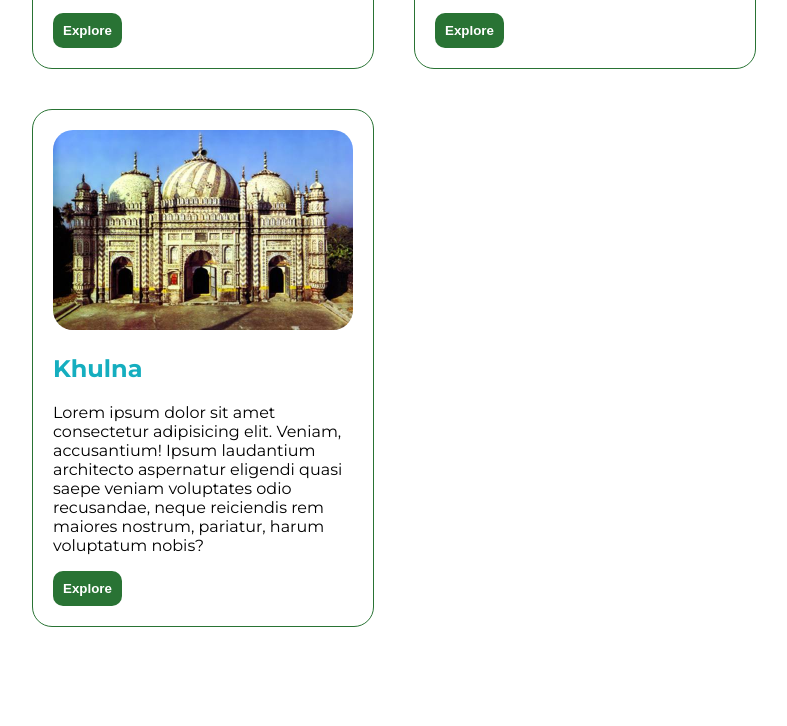
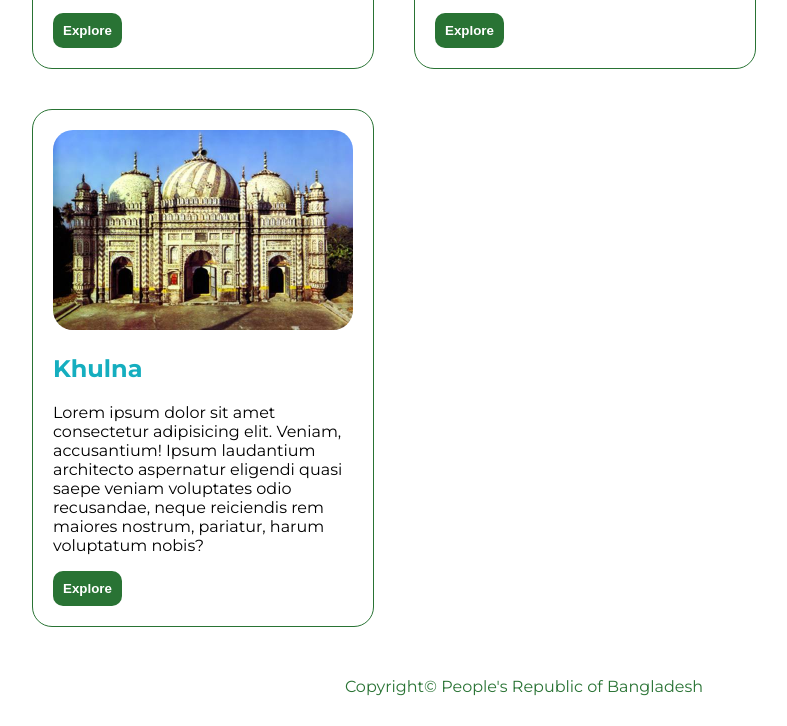
Before and after one commit to ruhulamin111/HTML-CSS-Project, a plain HTML site: page index.html in a window 1280 px wide. Shown: the part 2710-3436 px from the top of the page, without its empty margins (116-903 px from the left). Before the commit the page ends 3357 px from the top, so only its background shows below. Drawn offline with Linux system fonts and the light colour scheme.

Commit message:
all over done

```diff
--- a/index.html
+++ b/index.html
@@ -125,6 +125,15 @@
             </div>
         </div>
     </section>
+
+    <footer>
+        <div class="notice">
+            <p>Copyright&copy;
+                <script>document.write(new Date().gerFullYear())</script>
+                People's Republic of Bangladesh
+            </p>
+        </div>
+    </footer>
 </body>
 
 </html>
--- a/style.css
+++ b/style.css
@@ -62,3 +62,9 @@ body {
 .highlight {
     color: #15AEBF;
 }
+
+.notice {
+    text-align: center;
+    color: #297334;
+    margin: 30px 0;
+}
```
